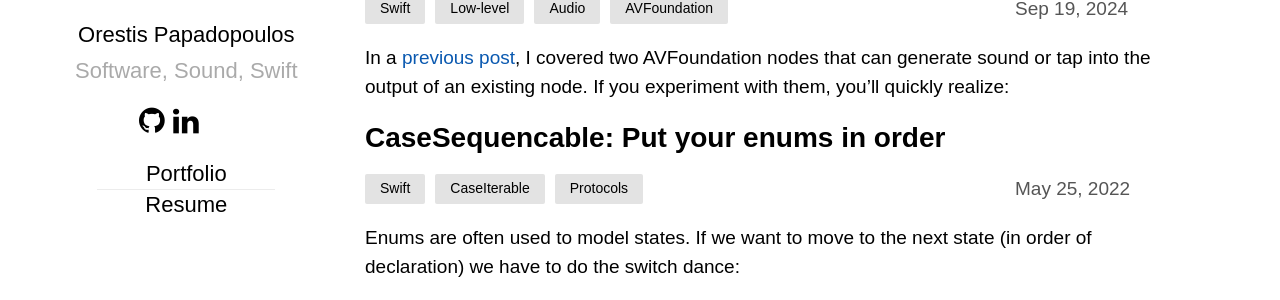
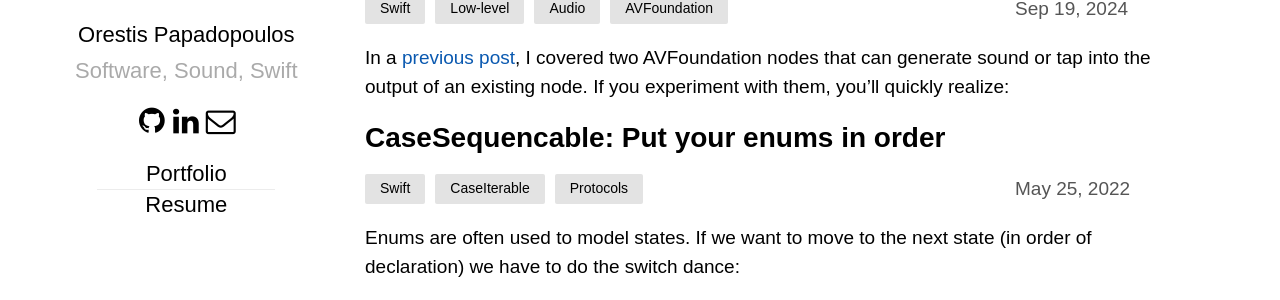
Before and after one commit to orjpap/orjpap.github.io, a Jekyll site: the page built from index.md, in a window 1280 px wide. Shown: the part 406-706 px from the top of the page. Built offline with Jekyll 4.4.1, drawn with Linux system fonts in a browser that asks for light colours; Markdown is read by kramdown in place of the engine named in the settings.

Commit message:
mail icon from font awesome

```diff
--- a/_sass/ext/_fonts.scss
+++ b/_sass/ext/_fonts.scss
@@ -54,11 +54,21 @@
   /* Uncomment for 3D effect */
   /* text-shadow: 1px 1px 1px rgba(127, 127, 127, 0.3); */
 }
-.icon-mail:before { content: '\f003'; }
-.icon-calendar:before { content: '\f073'; }
-.icon-github-circled:before { content: '\f09b'; }
-.icon-twitter-squared:before { content: '\f304'; }
-.icon-linkedin-squared:before { content: '\f0e1'; }
+.icon-mail:before {
+  content: "\f003"; // Font Awesome envelope icon code
+  font-family: 'FontAwesome';
+  font-style: normal;
+  font-weight: normal;
+  font-variant: normal;
+  text-transform: none;
+  line-height: 1;
+  -webkit-font-smoothing: antialiased;
+  -moz-osx-font-smoothing: grayscale;
+}
+.icon-calendar:before { content: '\e800'; } /* '' */
+.icon-github-circled:before { content: '\f09b'; } /* '' */
+.icon-twitter-squared:before { content: '\f304'; } /* '' */
+.icon-linkedin-squared:before { content: '\f30c'; } /* '' */
 
 /* Font Awesome LinkedIn icon */
 .fa-linkedin:before {
```
Also changed, not shown: 1 other file.
